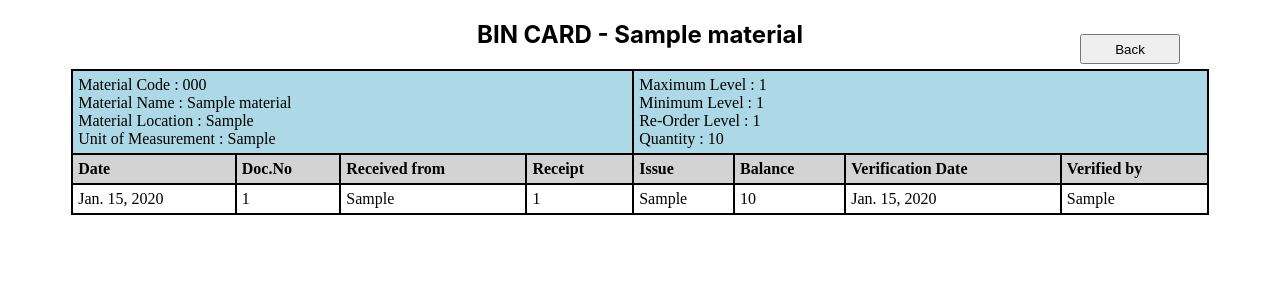
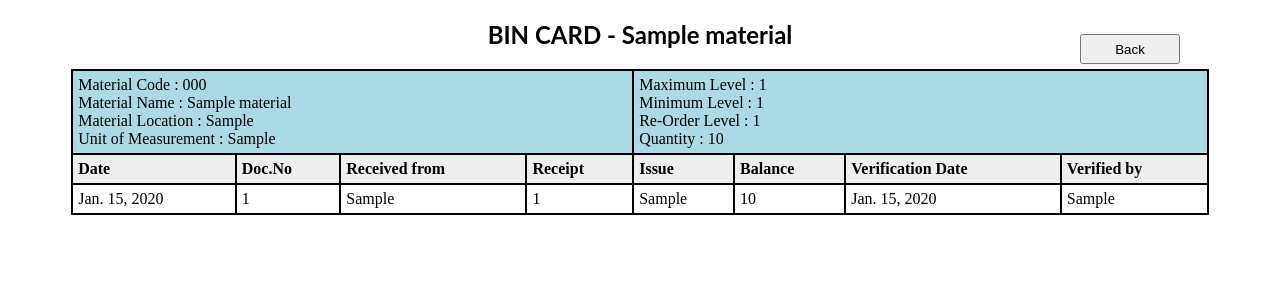
Before and after one commit to sandhya74/mindshare-master-module, a Django app: page /main_list/00000000-0000-0000-0000-000000000001 in a window 1280 px wide. Shown: the top 300 px of the page. Run offline with Django 3.2, Linux system fonts and the light colour scheme; tables that the repository leaves empty hold one stand-in row (values such as "Sample post").

Commit message:
added a condition stmt in main_list.html table tag

```diff
--- a/myproject/blog/templates/main_list.html
+++ b/myproject/blog/templates/main_list.html
@@ -17,8 +17,7 @@ th, td {
 </head>
 <body>
 
-<center><h2 style="font-family: -apple-system,BlinkMacSystemFont,Segoe UI,Roboto,Helvetica Neue,Arial,sans-serif,Apple Color Emoji,Segoe UI Emoji,Segoe UI Symbol;
-  font-weight: bolder;margin: 10 auto;">BIN CARD - {{material.Material_Name}}</h2></center>
+<center><h2 style="font-family:  Lato,sans-serif; font-weight: bolder;margin: 10 auto;">BIN CARD - {{material.Material_Name}}</h2></center>
 
 
 
@@ -43,7 +42,7 @@ th, td {
         </td>
   </tr>
 
-  <tr style="background-color: lightgray;">
+  <tr style="background-color: #eee;">
     <th>Date</th>
     <th>Doc.No</th>
     <th>Received from</th>
@@ -58,13 +57,21 @@ th, td {
   <tr>
     <td>{{transact.date}}</td>
     <td>{{transact.doc_no}}</td>
+
+    {% if transact.received_from == None %}
+    <td>-</td>
+    {% else %}
     <td>{{transact.received_from}}</td>
+    {% endif %}
+    <!-- <td>{{transact.received_from}}</td> -->
     <td>{{transact.receipt_no}}</td>
-    {% if transact.issue == 'Null'%}
+
+    {% if transact.issue == None %}
     <td>-</td>
     {% else %}
     <td>{{transact.issue}}</td>
     {% endif %}
+
     <td>{{transact.balance}}</td>
     <td>{{transact.verification_date}}</td>
     <td>{{transact.verified_by}}</td>
@@ -80,8 +87,8 @@ th, td {
   function Back() {
 
   window.location.assign("/master_page")
+}
 
-}
 </script>
 
 </body>
```
